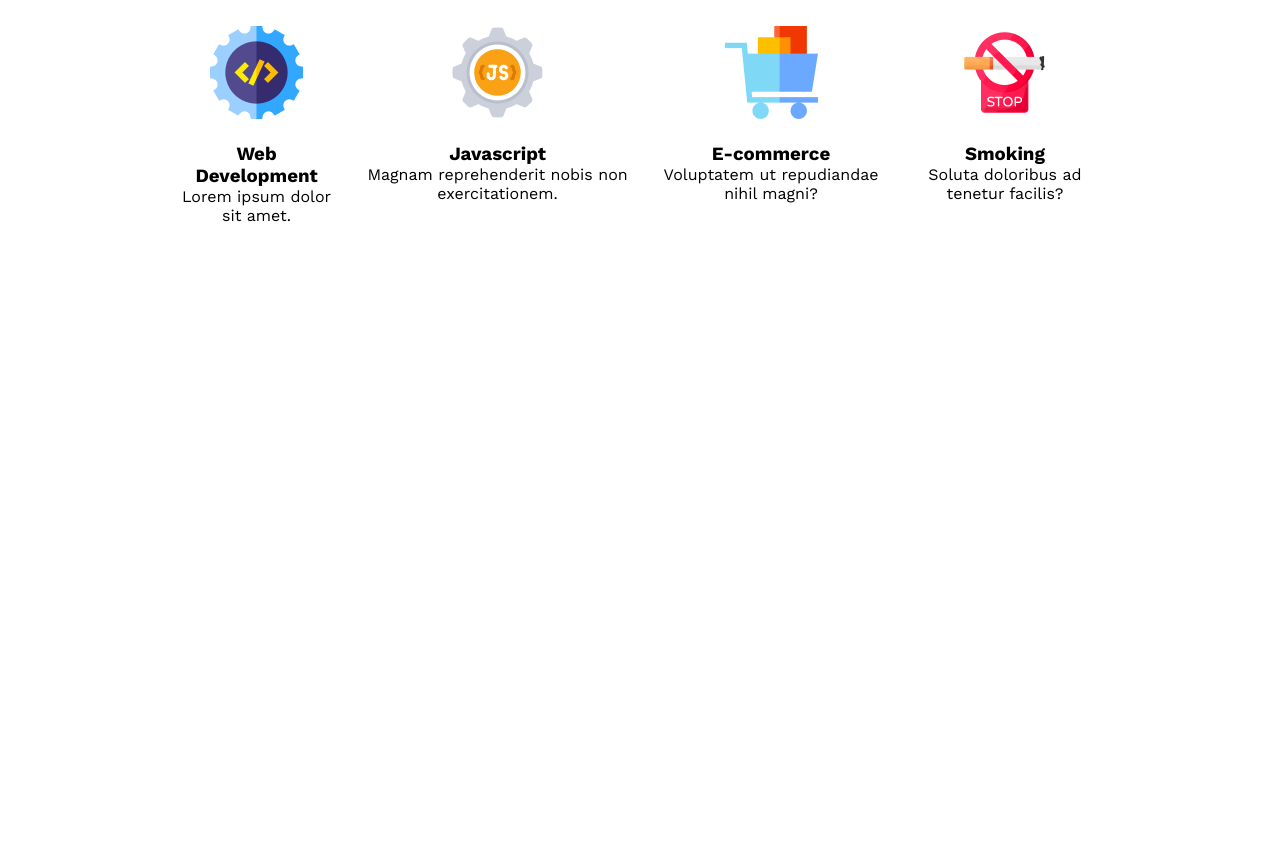
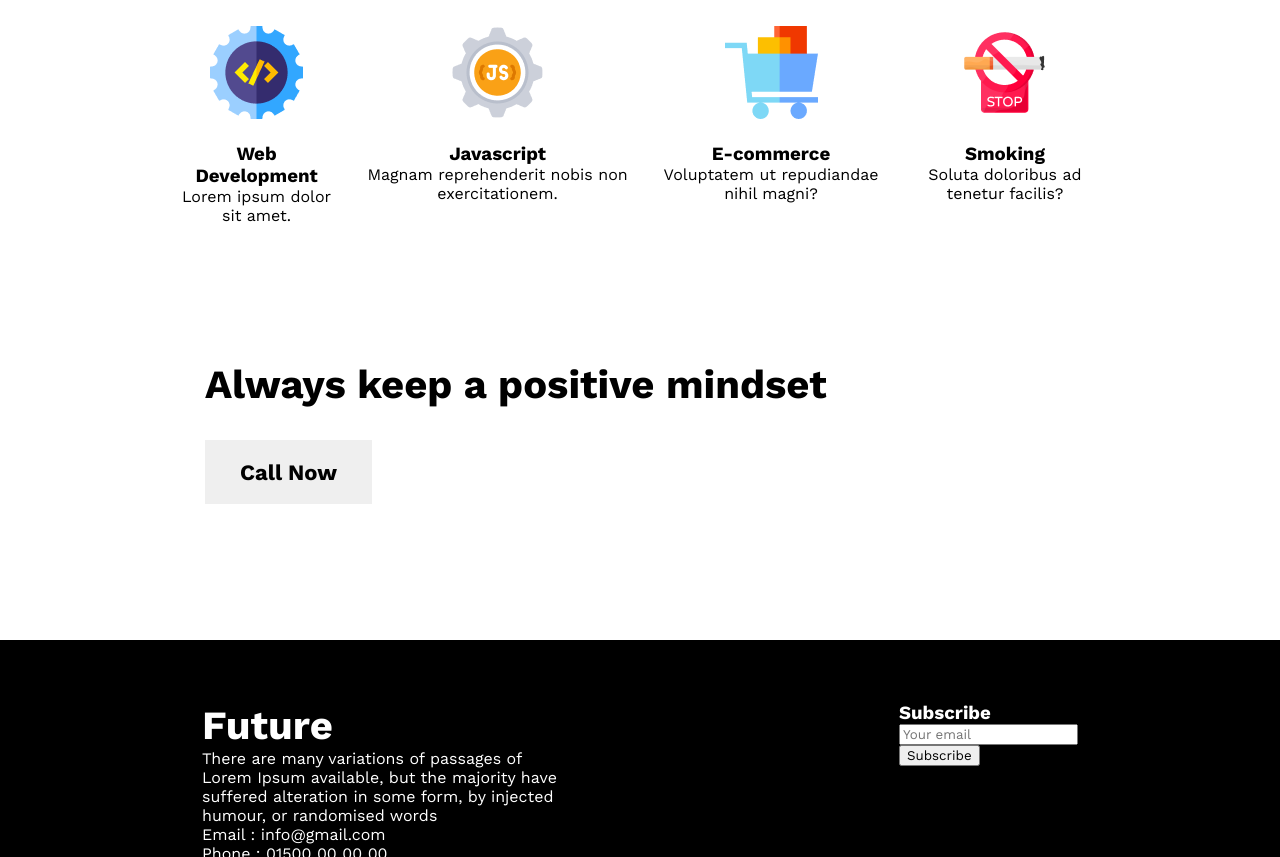
Before and after one commit to shuvrodev337/new-year-new-me, a plain HTML site: page index.html in a window 1280 px wide. Shown: the part 1587-2444 px from the top of the page. Before the commit the page ends 1877 px from the top, so only its background shows below. Drawn offline with nearby package versions, Linux system fonts and the light colour scheme.

Commit message:
added footer

```diff
--- a/index.html
+++ b/index.html
@@ -83,7 +83,43 @@
           </div>
         </div>
       </section>
+
+      <!-- Positive mindset section  -->
+
+      <section class="mindset-section">
+        <div class="mindset-container">
+          <div class="mindset-content">
+            <h2>Always keep a positive mindset</h2>
+            <button>Call Now</button>
+          </div>
+        </div>
+      </section>
     </main>
-    <footer></footer>
+    <footer>
+      <section class="ending">
+        <div class="ending-contents-container">
+          <div class="ending-content">
+            <h2>Future</h2>
+            <p>
+              There are many variations of passages of Lorem Ipsum available,
+              but the majority have suffered alteration in some form, by
+              injected humour, or randomised words
+            </p>
+            <p>Email : info@gmail.com</p>
+            <p>Phone : 01500 00 00 00</p>
+            <img src="images/icons/fb.png"/>
+            <img src="images/icons/twitter.png"/>
+            <img src="images/icons/youtube.png"/>
+          </div>
+          <div class="ending-content">
+            <form action="">
+              <h3>Subscribe</h3>
+              <input type="email" placeholder="Your email">
+              <button>Subscribe</button>
+            </form>
+          </div>
+        </div>
+      </section>
+    </footer>
   </body>
 </html>
--- a/styles/styles.css
+++ b/styles/styles.css
@@ -85,3 +85,47 @@ h2 {
 .my-plan-title{
   padding-top: 20px;
 }
+
+/* Positive mindset styles */
+
+.mindset-container{
+  margin: 100px 178px;
+}
+.mindset-content{
+  padding: 36px 27px;
+}
+.mindset-section button{
+  /* font-style: normal; */
+  font-weight: 700;
+  font-size: 22px;
+  height: 64px;
+  border: 0;
+  padding: 18px 35px;
+  margin-top: 32px;
+  /* height: 64px; */
+  /* border-radius: 5px; */
+}
+
+/* ending section styles */
+
+footer {
+  background-color: black;
+}
+.ending{
+  /* display: flex;
+  gap: 30px; */
+  padding: 0px 97px;
+
+
+}
+
+.ending-contents-container{
+  display: flex;
+  gap: 325px;
+  color: white;
+  padding: 62px 105px;
+}
+ .ending-content {
+  color: white;
+
+}
```
